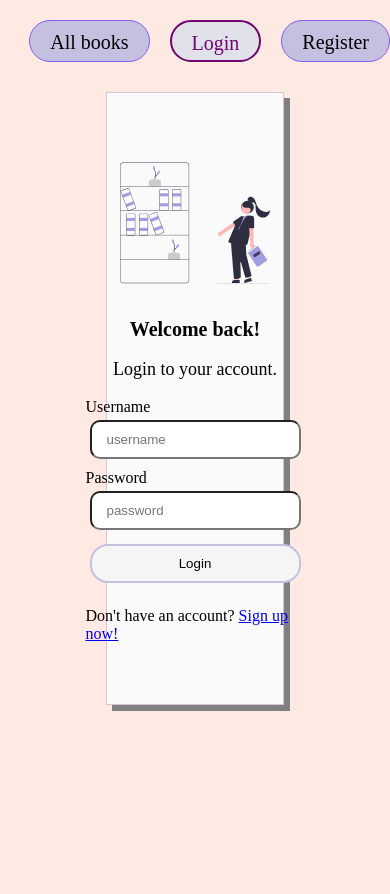
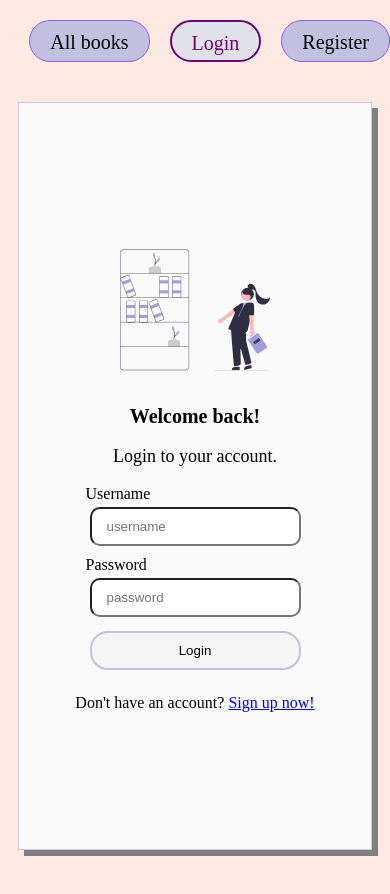
Before and after one commit to yushisalvador/MyBooks-frontend, a Vue app: page /login in a window 390 px wide. Shown: the top 894 px of the page. Built offline with nearby package versions, Linux system fonts and the light colour scheme; no server answers.

Commit message:
chore: edit css

```diff
--- a/src/views/Login.vue
+++ b/src/views/Login.vue
@@ -166,4 +166,12 @@ button:hover {
 input {
   margin-bottom: 10px;
 }
+
+@media only screen and (max-width: 900px) {
+  .container {
+    width: 85%;
+    height: 86%;
+    margin-top: 40px;
+  }
+}
 </style>
--- a/src/views/Register.vue
+++ b/src/views/Register.vue
@@ -5,7 +5,9 @@
         <div class="intro-texts">
           <div class="name-app">LIBRARY</div>
           <div>Join Library and track your books!</div>
-          <sub>It takes less than a minute to create an account. </sub>
+          <p class="sub-header">
+            It takes less than a minute to create an account.
+          </p>
           <p v-if="error" class="error">{{ error }}</p>
         </div>
 
```
